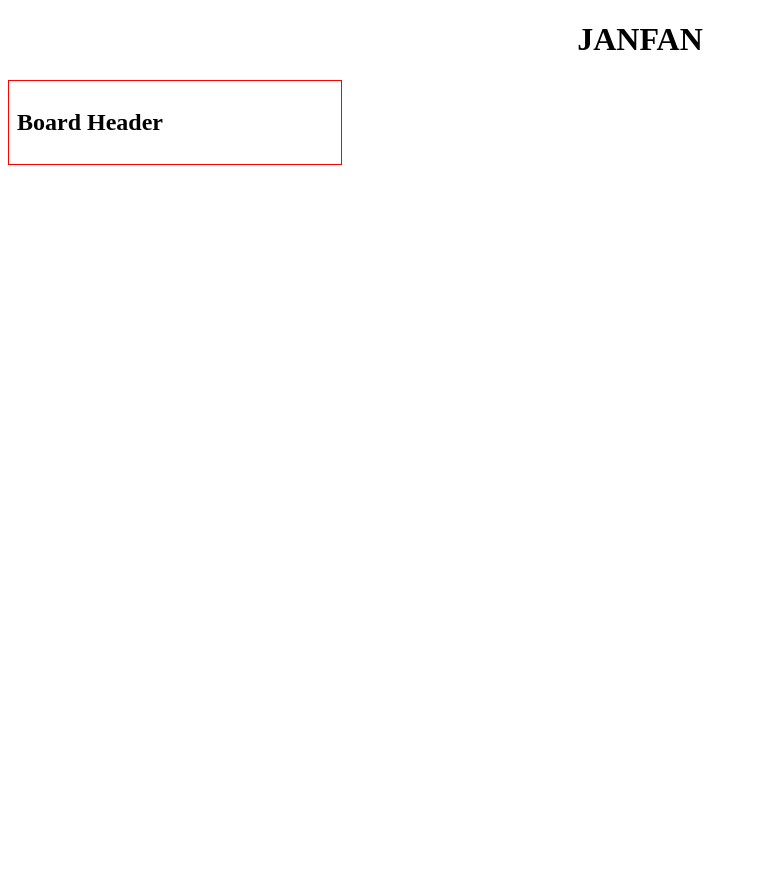
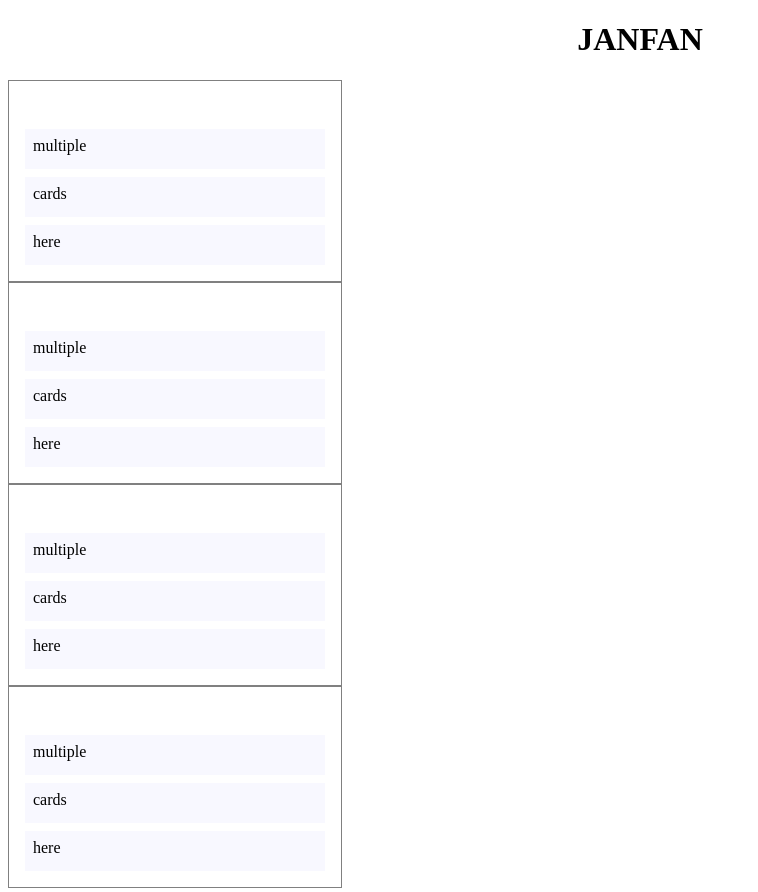
Before and after one commit to jackielfu/janfan, a React (Create React App) app: page / in a window 1280 px wide. Shown: the top 892 px of the page, without its empty margins (0-758 px from the left). Before the commit the page ends 800 px from the top, so only its background shows below. Built offline with nearby package versions, Linux system fonts and the light colour scheme.

Commit message:
Instantiated boards with cards

```diff
--- a/src/App.js
+++ b/src/App.js
@@ -2,13 +2,17 @@
 import './App.css';
 
 import KanbanBoard from './components/KanbanBoard.js';
+
+const titles = ['one', 'two', 'three', 'four'];
 
 class App extends Component {
   render() {
     return (
       <div className="App">
         <h1><center>JANFAN</center></h1>
-        <KanbanBoard />
+        {titles.map((title, index) => {
+          return <KanbanBoard title={title} key={index} />
+        })}
       </div>
     );
   }
--- a/src/components/KanbanBoard.js
+++ b/src/components/KanbanBoard.js
@@ -3,17 +3,26 @@
 import KanbanHeader from './KanbanHeader.js';
 
 class KanbanBoard extends React.Component {
-  // state = {
+  state = {
+    cards: ['multiple', 'cards', 'here']
+  };
 
-  // }
-
-  // add card function
+  addCard = card => {
+    this.setState({
+      cards: [...this.state.cards, card]
+    });
+  }
 
   render() {
+    const { title, i } = this.props;
+    const { cards } = this.state;
+
     return (
       <div style={boardStyle}>
-        <KanbanHeader />
-        <KanbanCard />
+        <KanbanHeader name={title} key={i} />
+        {cards.map((card, index) => {
+          return <KanbanCard card={card} key={index} />
+        })}
       </div>
     )
   }
@@ -22,7 +31,7 @@
 const boardStyle = {
   padding: '.5em',
   width: '25%',
-  border: '1px solid red'
+  border: '1px solid gray'
 }
 
 export default KanbanBoard;
--- a/src/components/KanbanCard.js
+++ b/src/components/KanbanCard.js
@@ -1,22 +1,14 @@
 import React from 'react';
 
-class KanbanCard extends React.Component {
-  // state = {
-
-  // }
-
-  // add card function
-
-  render() {
-    return (
-      <div style={cardStyle}>
-      </div>
-    )
-  }
+const KanbanCard = ({ card }) => {
+  return <div style={cardStyle}>{card}</div>;
 }
 
 const cardStyle = {
-
+  height: '1.5em',
+  backgroundColor: 'ghostwhite',
+  margin: '.5em',
+  padding: '.5em'
 }
 
 export default KanbanCard;
--- a/src/components/KanbanHeader.js
+++ b/src/components/KanbanHeader.js
@@ -1,15 +1,19 @@
 import React from 'react';
 
-const KanbanHeader = ({ name, columnIndex }) => {
+const KanbanHeader = ({ title, i }) => {
   return (
-    <div style={headerStyle}>
-      <h2>Board Header</h2>
+    <div style={headerStyle(i)}>
+      {title}
     </div>
   )
 }
 
-const headerStyle = {
+const colors = ["#8e6e95", "#39a59c", "#344759", "#e8741e"];
 
-}
+const headerStyle = i => ({
+  height: '2em',
+  backgroundColor: colors[i],
+  width: '100%',
+})
 
 export default KanbanHeader;
```
